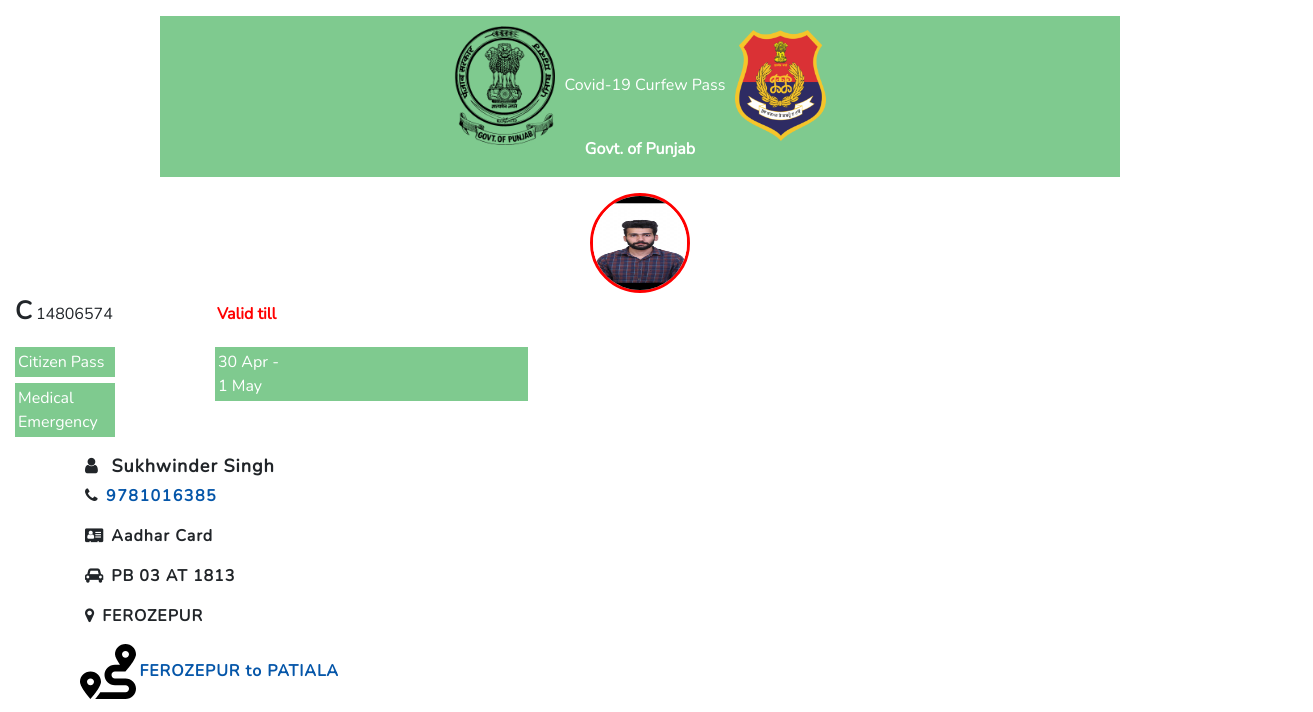
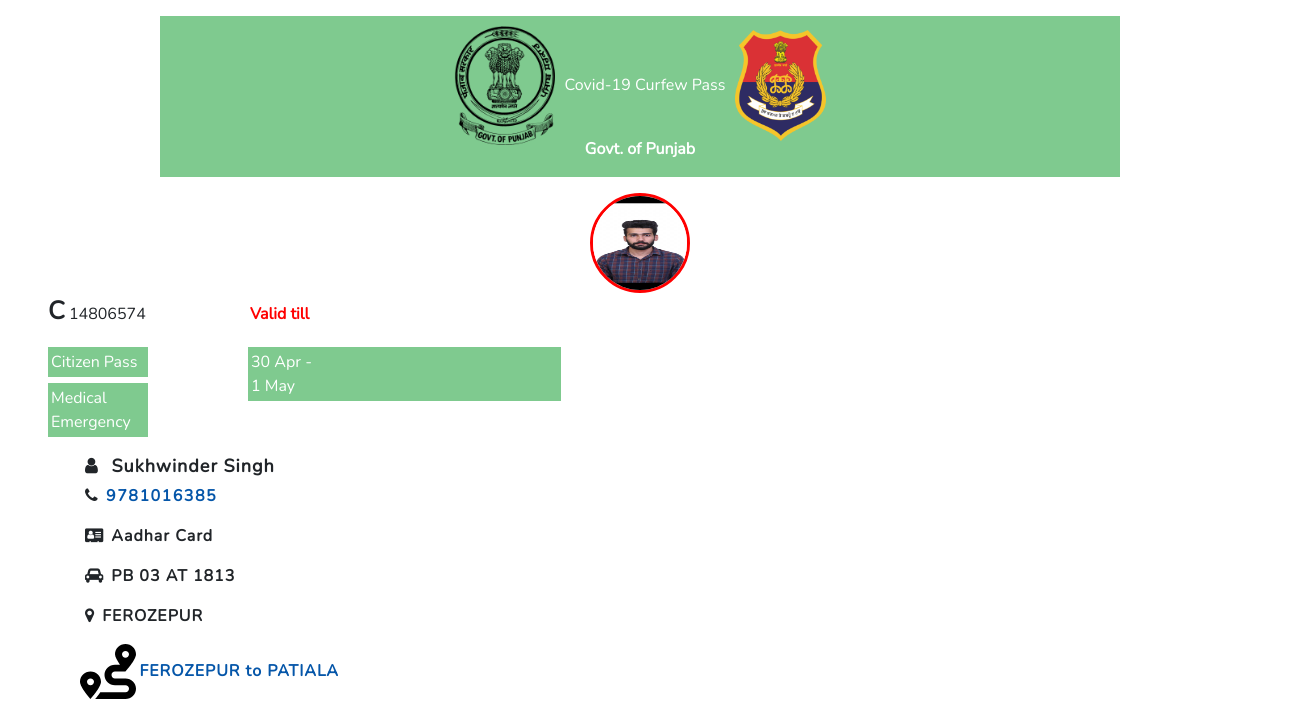
Before and after one commit to Kauress/project, a website: page index.html in a window 1280 px wide. Shown: the top 712 px of the page, 1313 px wide, since content can reach past the window. Drawn offline with nearby package versions, Linux system fonts and the light colour scheme.

Commit message:
initial commit

```diff
--- a/index.html
+++ b/index.html
@@ -43,7 +43,7 @@
 </div>
   </div>
 
-  <div class="container-fluid">
+  <div class="container-fluid" style="margin-left:33px">
 <div class="row">
 <div class="col-sm-12">
 <p><span style="font-weight:900; font-size:25px">C</span> 14806574
@@ -54,7 +54,7 @@
 </div><!-- end of container-->
 
 
-<div class="container-fluid">
+<div class="container-fluid"style="margin-left:33px">
 <div class="row">
 <div class="col-sm-12">
 <p class="green"style="width:100px; margin-top:-70px; padding:3px"> Citizen Pass</p>
```
